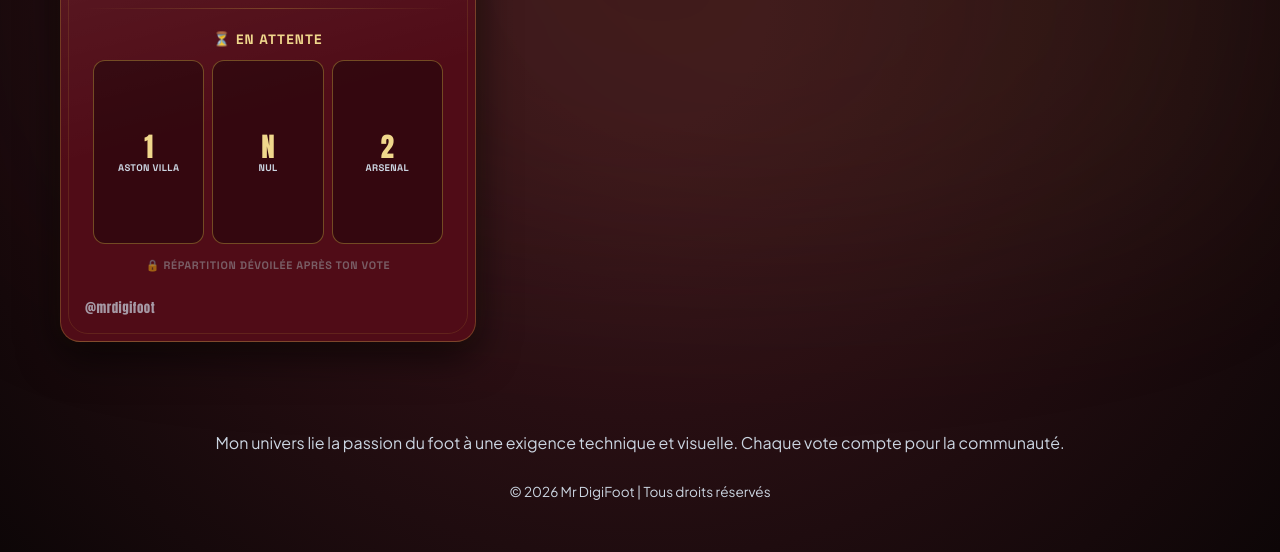
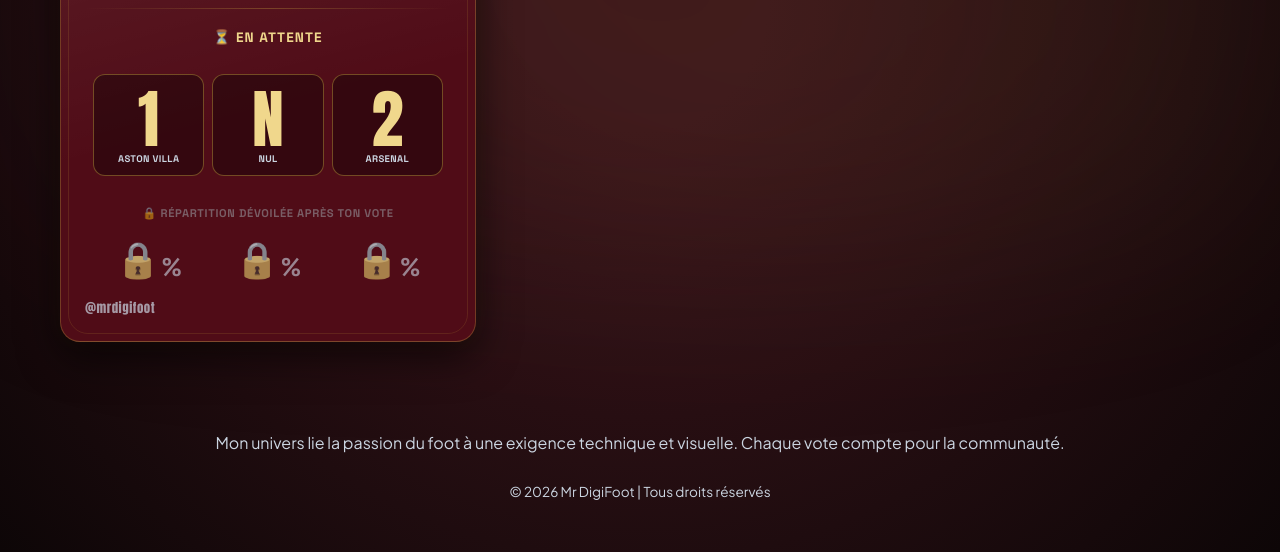
Before and after one commit to h3adhunt3rz/mrdigifoot, a plain HTML site: page predictions/index.html in a window 1280 px wide. Shown: the part 544-1096 px from the top of the page. Drawn offline with Linux system fonts and the light colour scheme; no server answers; a web font is replaced by a local one.

Commit message:
Sélection prédictions 2026-08-31 15:55

```diff
--- a/predictions/predictions.css
+++ b/predictions/predictions.css
@@ -943,31 +943,26 @@
    PRÉDICTION — boutons 1/N/2 + verdict + stats
    ========================================================= */
 .pred-choice-caption {
+    grid-column: 1 / -1;
     font-family: var(--font-display, inherit);
-    font-size: 0.68rem;
+    font-size: 0.7rem;
     font-weight: 700;
     letter-spacing: 0.06em;
     text-transform: uppercase;
     color: var(--text-muted, #9aa0a6);
     text-align: center;
-    margin: 2px 0 0;
+    margin: 22px 0 4px;
 }
 .pred-choice-caption.is-locked {
     color: rgba(154, 160, 166, 0.55);
 }
-.pred-pcts {
-    display: grid;
-    grid-template-columns: 1fr 1fr 1fr;
-    gap: 8px;
-    width: 100%;
-}
 .pred-choices {
     display: grid;
     grid-template-columns: 1fr 1fr 1fr;
+    grid-template-rows: auto auto auto;
     gap: 8px;
     width: 100%;
-    flex: 1;
-    min-height: 0;
+    margin-top: 22px;
 }
 .pred-choice-btn {
     width: 100%;
@@ -1001,7 +996,7 @@
 }
 .pred-choice-val {
     font-family: var(--font-brand);
-    font-size: 1.7rem;
+    font-size: 4rem;
     line-height: 1;
     color: var(--gold-soft);
 }
@@ -1033,11 +1028,32 @@
 }
 .pred-choice-pct {
     font-family: var(--font-display);
-    font-size: 2rem;
     font-weight: 800;
     color: #fff;
-    text-align: center;
-    padding: 10px 0;
+    display: flex;
+    align-items: center;
+    justify-content: center;
+    gap: 2px;
+    padding: 4px 0;
+    min-width: 0;
+}
+.pct-num {
+    font-size: 3.6rem;
+    line-height: 1;
+}
+.pct-num.is-locked {
+    font-size: 2.2rem;
+    filter: grayscale(0.5);
+    opacity: 0.75;
+}
+.pct-sym {
+    font-size: 1.6rem;
+    font-weight: 700;
+    color: var(--text-muted, #9aa0a6);
+    margin-top: 0.6em;
+}
+.pct-sym.is-locked {
+    opacity: 0.6;
 }
 .pred-choice-btn.is-mychoice .pred-choice-pct { color: var(--gold-soft); }
     cursor: default;
@@ -1098,11 +1114,11 @@
     display: flex;
     flex-direction: column;
     align-items: center;
-    gap: 12px;
-    padding: 12px 8px 6px;
+    gap: 6px;
+    padding: 10px 8px 6px;
     flex: 1;
     min-height: 0;
-    justify-content: flex-end;
+    justify-content: flex-start;
 }
 .pred-status {
     font-family: var(--font-display);
--- a/predictions/predictions.js
+++ b/predictions/predictions.js
@@ -232,7 +232,7 @@
             <span class="pred-choice-sub">${escapeHTML(sub)}</span>
         </button>`;
 
-    const pctHTML = (val) => `<span class="pred-choice-pct" data-pct="${val}">--%</span>`;
+    const pctHTML = (val) => `<span class="pred-choice-pct" data-pct="${val}"><span class="pct-num">--</span><span class="pct-sym">%</span></span>`;
 
     card.innerHTML = `
       <div class="fx-card-inner" data-variant="global">
@@ -261,9 +261,7 @@
             ${choiceBtnHTML("1", "1", shortName(f.home_name))}
             ${choiceBtnHTML("N", "N", "Nul")}
             ${choiceBtnHTML("2", "2", shortName(f.away_name))}
-          </div>
-          <div class="pred-choice-caption" data-caption>🔒 Répartition dévoilée après ton vote</div>
-          <div class="pred-pcts" data-pcts>
+            <div class="pred-choice-caption" data-caption>🔒 Répartition dévoilée après ton vote</div>
             ${pctHTML("1")}
             ${pctHTML("N")}
             ${pctHTML("2")}
@@ -488,16 +486,20 @@
             const pctMap = { "1": p1, "N": pN, "2": p2 };
 
             if (choicesEl) {
-                // Pourcentages : visibles seulement si on a voté (ou match joué)
+                // Pourcentages : chiffres si voté (ou match joué), sinon cadenas 🔒
                 const showPct = myChoice != null || played;
-                const pctsEl = card.querySelector("[data-pcts]");
-                if (pctsEl) {
-                    pctsEl.querySelectorAll(".pred-choice-pct").forEach(pctEl => {
-                        const key = pctEl.getAttribute("data-pct");
-                        pctEl.textContent = total ? pctMap[key] + '%' : '--%';
-                        pctEl.style.display = showPct ? '' : 'none';
-                    });
-                }
+                choicesEl.querySelectorAll(".pred-choice-pct").forEach(pctEl => {
+                    const key = pctEl.getAttribute("data-pct");
+                    const numEl = pctEl.querySelector(".pct-num");
+                    const symEl = pctEl.querySelector(".pct-sym");
+                    if (showPct) {
+                        if (numEl) { numEl.textContent = total ? pctMap[key] : '--'; numEl.classList.remove('is-locked'); }
+                        if (symEl) symEl.classList.remove('is-locked');
+                    } else {
+                        if (numEl) { numEl.textContent = '🔒'; numEl.classList.add('is-locked'); }
+                        if (symEl) symEl.classList.add('is-locked');
+                    }
+                });
 
                 // Légende : message « verrouillé » avant vote, répartition après
                 const captionEl = card.querySelector("[data-caption]");
```
Also changed, not shown: predictions/fixtures.json.
